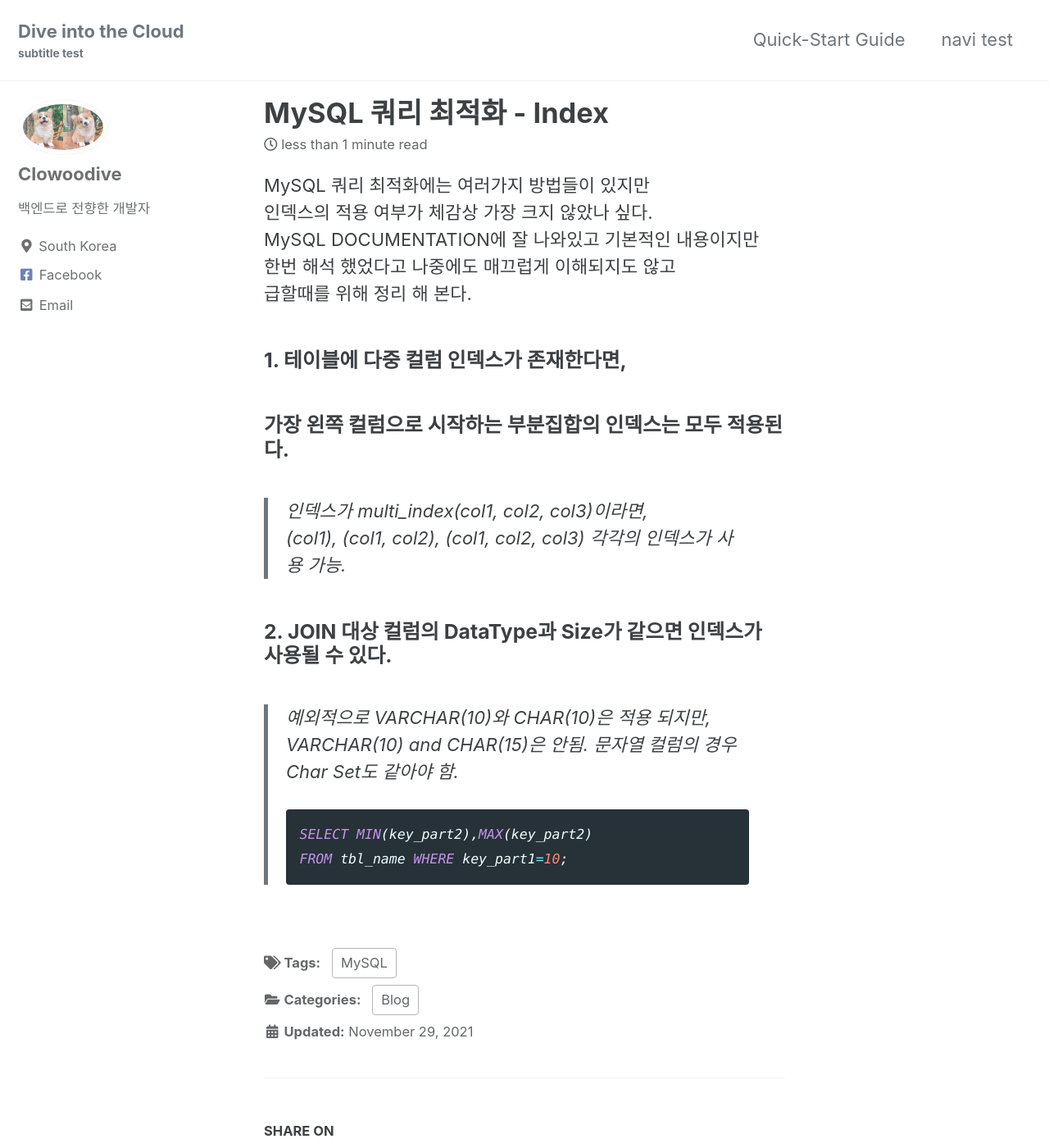
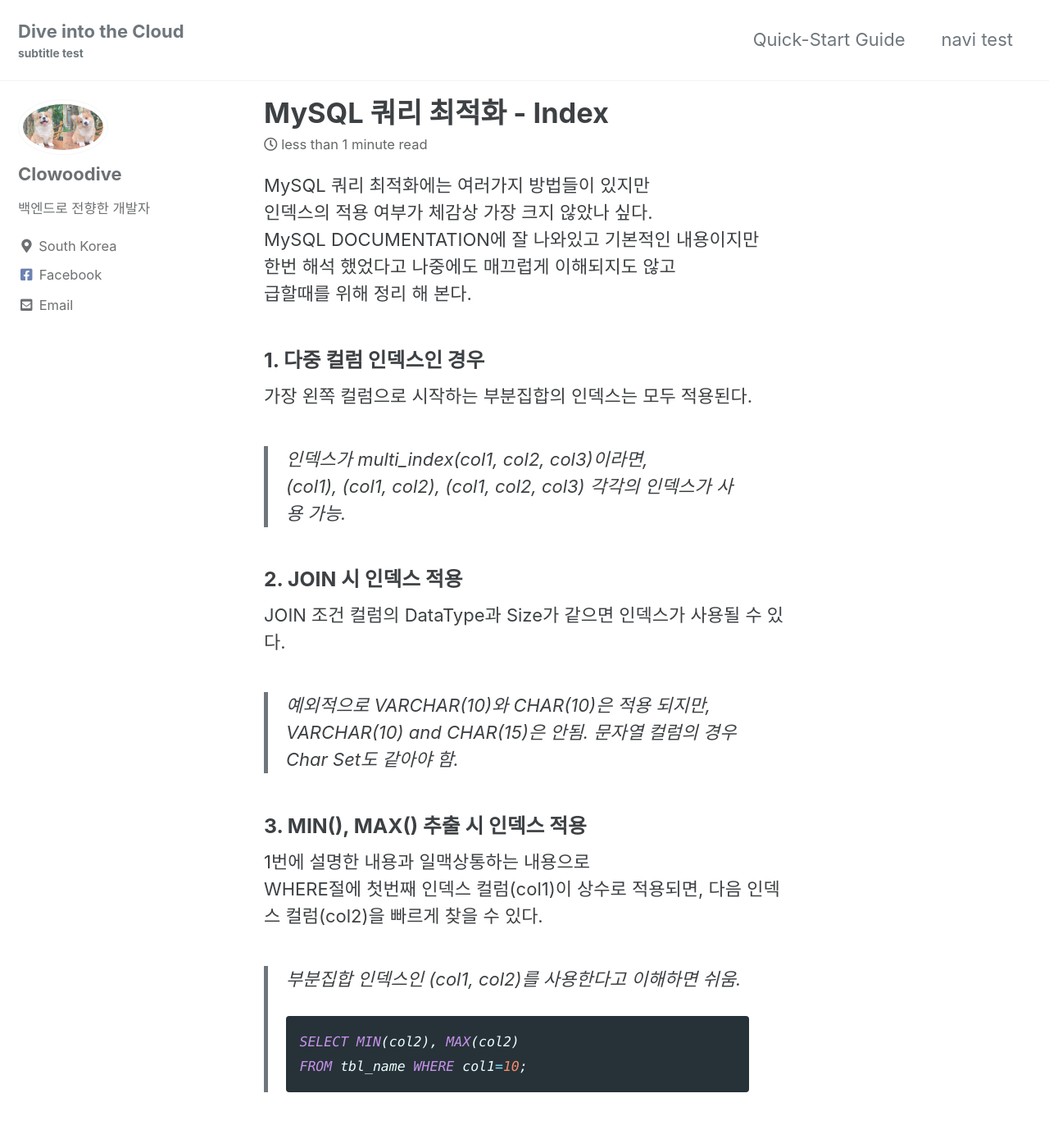
Before and after one commit to clowoodive/clowoodive.github.io, a Jekyll site: the page built from _posts/2021-11-26-post-mysql-tunning1.md, in a window 1280 px wide and 1400 px high. Shown: the whole window at 82% size. Built offline with Jekyll 4.4.1, drawn with Linux system fonts in a browser that asks for light colours; cached includes are drawn as plain includes.

Commit message:
first post writing5

````diff
--- a/_posts/2021-11-26-post-mysql-tunning1.md
+++ b/_posts/2021-11-26-post-mysql-tunning1.md
@@ -15,18 +15,24 @@ MySQL DOCUMENTATION에 잘 나와있고 기본적인 내용이지만
 한번 해석 했었다고 나중에도 매끄럽게 이해되지도 않고
 급할때를 위해 정리 해 본다.
 
-### 1. 테이블에 다중 컬럼 인덱스가 존재한다면,
-### 가장 왼쪽 컬럼으로 시작하는 부분집합의 인덱스는 모두 적용된다.
+### 1. 다중 컬럼 인덱스인 경우
+가장 왼쪽 컬럼으로 시작하는 부분집합의 인덱스는 모두 적용된다.
 > 인덱스가 multi_index(col1, col2, col3)이라면,
 > (col1), (col1, col2), (col1, col2, col3) 각각의 인덱스가 사용 가능.
 
-### 2. JOIN 대상 컬럼의 DataType과 Size가 같으면 인덱스가 사용될 수 있다.
+### 2. JOIN 시 인덱스 적용
+JOIN 조건 컬럼의 DataType과 Size가 같으면 인덱스가 사용될 수 있다.
 > 예외적으로 VARCHAR(10)와 CHAR(10)은 적용 되지만, VARCHAR(10) and CHAR(15)은 안됨.
 > 문자열 컬럼의 경우 Char Set도 같아야 함.
+
+### 3. MIN(), MAX() 추출 시 인덱스 적용
+1번에 설명한 내용과 일맥상통하는 내용으로
+WHERE절에 첫번째 인덱스 컬럼(col1)이 상수로 적용되면, 다음 인덱스 컬럼(col2)을 빠르게 찾을 수 있다.
+> 부분집합 인덱스인 (col1, col2)를 사용한다고 이해하면 쉬움.
 <!--
     코드블록 위아래에는 빈줄이 있어야 함!!
 -->
 ``` sql
-SELECT MIN(key_part2),MAX(key_part2)
-FROM tbl_name WHERE key_part1=10;
+SELECT MIN(col2), MAX(col2)
+FROM tbl_name WHERE col1=10;
 ```
````
